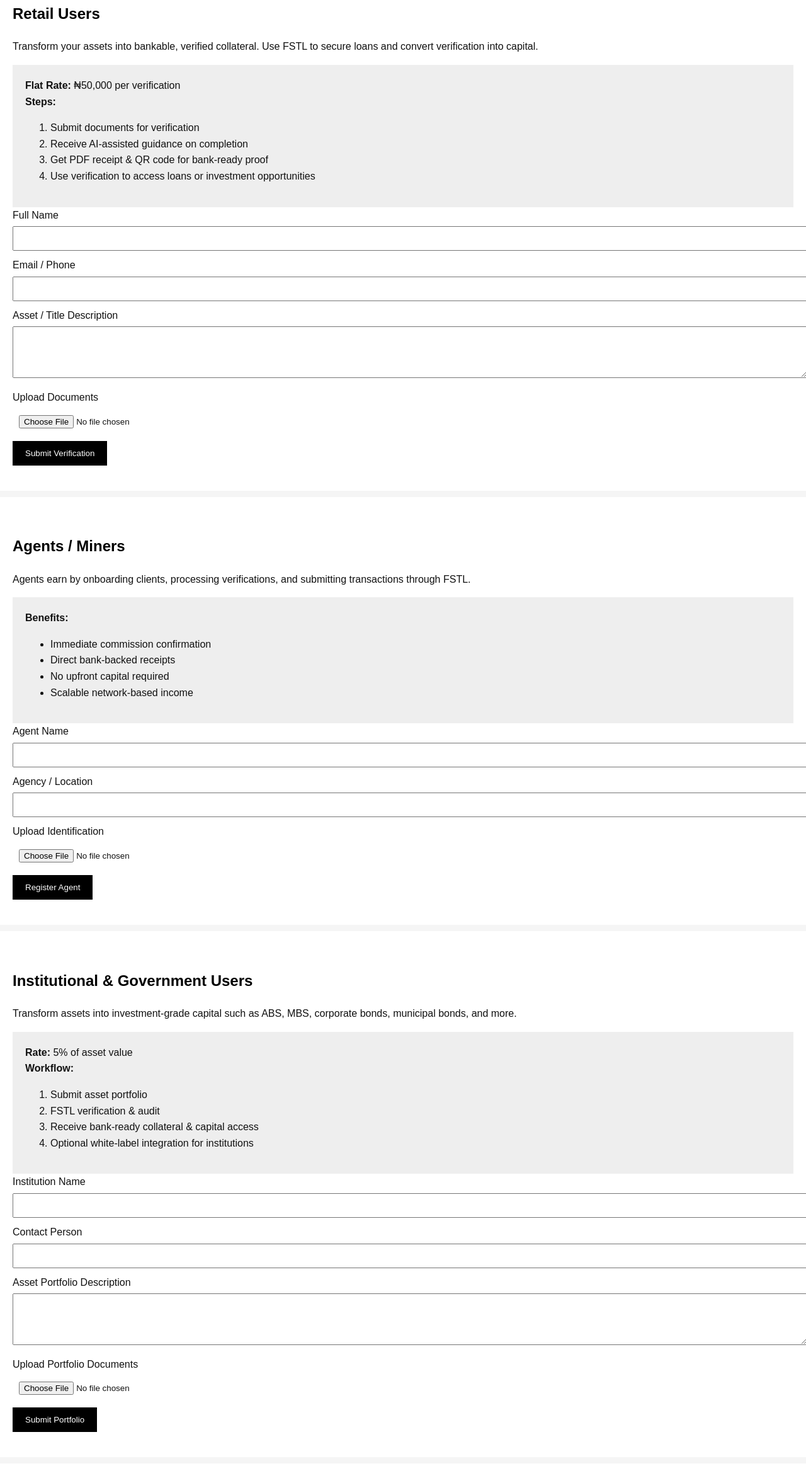
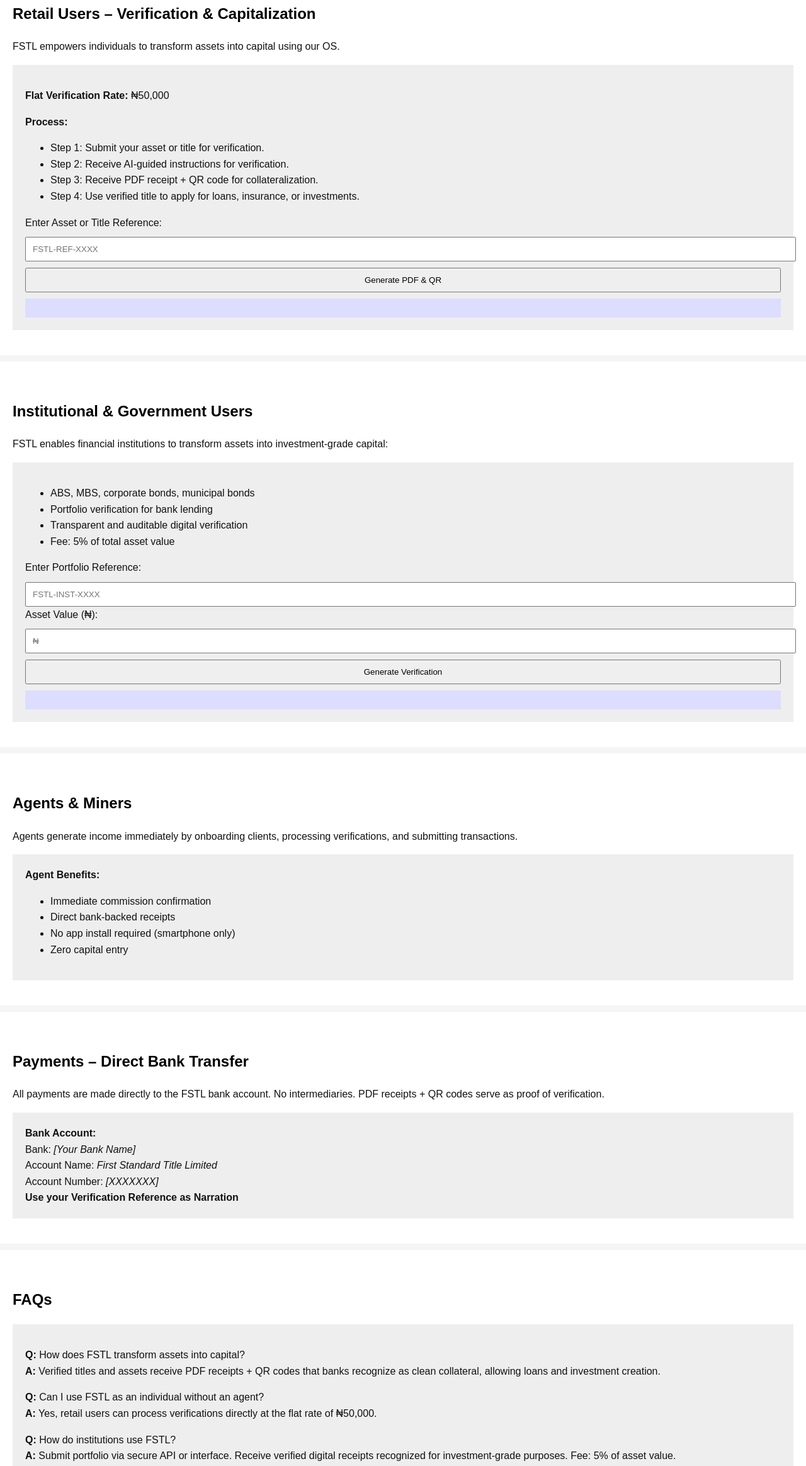
Before and after one commit to omorishaoba-alt/firststandardtitle.github.io, a plain HTML site: page index.html in a window 1280 px wide. Shown: the part 439-2766 px from the top of the page at 63% size. Drawn offline with Linux system fonts and the light colour scheme.

Commit message:
Update index.html for improved layout and content
Refactor HTML structure and improve content clarity.

```diff
--- a/index.html
+++ b/index.html
@@ -6,16 +6,16 @@
   <meta name="viewport" content="width=device-width, initial-scale=1.0">
   <meta name="description" content="FSTL – Digital Title Verification, Trust Infrastructure & Zero-Cost Revenue Engine">
   <style>
-    body { font-family: Arial, sans-serif; margin: 0; background: #f5f5f5; color: #111; line-height: 1.6; }
-    nav { background: #000; padding: 15px; position: sticky; top: 0; z-index: 1000; }
-    nav a { color: #fff; margin-right: 15px; text-decoration: none; font-weight: bold; }
-    section { padding: 40px 20px; background: #fff; margin-bottom: 10px; }
-    h1, h2 { color: #000; }
-    .cta { display: inline-block; padding: 12px 20px; background: #000; color: #fff; text-decoration: none; margin-top: 10px; }
-    .box { background: #eee; padding: 20px; margin-top: 15px; }
-    input, select, textarea { width: 100%; padding: 10px; margin-top: 5px; margin-bottom: 10px; }
-    button { padding: 12px 20px; background: #000; color: #fff; border: none; cursor: pointer; }
-    footer { background: #000; color: #fff; text-align: center; padding: 20px; font-size: 14px; }
+    body { font-family: Arial, sans-serif; margin:0; background:#f5f5f5; color:#111; line-height:1.6; }
+    nav { background:#000; padding:15px; position:sticky; top:0; }
+    nav a { color:#fff; margin-right:15px; text-decoration:none; font-weight:bold; }
+    section { padding:40px 20px; background:#fff; margin-bottom:10px; }
+    h1,h2 { color:#000; }
+    .cta { display:inline-block; padding:12px 20px; background:#000; color:#fff; text-decoration:none; margin-top:10px; }
+    .box { background:#eee; padding:20px; margin-top:15px; }
+    footer { background:#000; color:#fff; text-align:center; padding:20px; font-size:14px; }
+    input, select, button { padding:10px; margin-top:10px; width:100%; }
+    .output-box { background:#ddf; padding:15px; margin-top:10px; }
   </style>
 </head>
 <body>
@@ -23,134 +23,106 @@
 <nav>
   <a href="#home">Home</a>
   <a href="#retail">Retail</a>
+  <a href="#institutions">Institutions</a>
   <a href="#agents">Agents</a>
-  <a href="#institutions">Institutions</a>
-  <a href="#faq">FAQs</a>
-  <a href="#contact">Contact</a>
+  <a href="#payments">Payments</a>
+  <a href="#faq">FAQ</a>
 </nav>
 
-<!-- Home Section -->
 <section id="home">
   <h1>First Standard Title Limited (FSTL)</h1>
-  <p>FSTL is Nigeria’s trust infrastructure for digital title verification, transaction validation, and institutional confidence.</p>
+  <p>
+    FSTL is Nigeria’s trust infrastructure for digital title verification,
+    transaction validation, and institutional confidence.
+  </p>
   <div class="box">
     <strong>Operating Principle:</strong><br>
-    Input → Transformation → Output<br>
+    Input → Transaction → Output<br>
     Zero Infrastructure. Immediate Revenue. Silent Scale.
   </div>
 </section>
 
-<!-- Retail Section -->
 <section id="retail">
-  <h2>Retail Users</h2>
-  <p>Transform your assets into bankable, verified collateral. Use FSTL to secure loans and convert verification into capital.</p>
+  <h2>Retail Users – Verification & Capitalization</h2>
+  <p>FSTL empowers individuals to transform assets into capital using our OS.</p>
   <div class="box">
-    <strong>Flat Rate:</strong> ₦50,000 per verification<br>
-    <strong>Steps:</strong>
-    <ol>
-      <li>Submit documents for verification</li>
-      <li>Receive AI-assisted guidance on completion</li>
-      <li>Get PDF receipt & QR code for bank-ready proof</li>
-      <li>Use verification to access loans or investment opportunities</li>
-    </ol>
+    <p><strong>Flat Verification Rate:</strong> ₦50,000</p>
+    <p><strong>Process:</strong></p>
+    <ul>
+      <li>Step 1: Submit your asset or title for verification.</li>
+      <li>Step 2: Receive AI-guided instructions for verification.</li>
+      <li>Step 3: Receive PDF receipt + QR code for collateralization.</li>
+      <li>Step 4: Use verified title to apply for loans, insurance, or investments.</li>
+    </ul>
+    <div>
+      <label>Enter Asset or Title Reference:</label>
+      <input type="text" id="retailRef" placeholder="FSTL-REF-XXXX">
+      <button onclick="generateRetailReceipt()">Generate PDF & QR</button>
+      <div class="output-box" id="retailOutput"></div>
+    </div>
   </div>
-
-  <form id="retailForm">
-    <label>Full Name</label>
-    <input type="text" name="name" required>
-    <label>Email / Phone</label>
-    <input type="text" name="contact" required>
-    <label>Asset / Title Description</label>
-    <textarea name="asset" rows="4" required></textarea>
-    <label>Upload Documents</label>
-    <input type="file" name="documents" required>
-    <button type="submit">Submit Verification</button>
-  </form>
 </section>
 
-<!-- Agents Section -->
+<section id="institutions">
+  <h2>Institutional & Government Users</h2>
+  <p>FSTL enables financial institutions to transform assets into investment-grade capital:</p>
+  <div class="box">
+    <ul>
+      <li>ABS, MBS, corporate bonds, municipal bonds</li>
+      <li>Portfolio verification for bank lending</li>
+      <li>Transparent and auditable digital verification</li>
+      <li>Fee: 5% of total asset value</li>
+    </ul>
+    <div>
+      <label>Enter Portfolio Reference:</label>
+      <input type="text" id="instRef" placeholder="FSTL-INST-XXXX">
+      <label>Asset Value (₦):</label>
+      <input type="number" id="instValue" placeholder="₦">
+      <button onclick="generateInstitutionReceipt()">Generate Verification</button>
+      <div class="output-box" id="instOutput"></div>
+    </div>
+  </div>
+</section>
+
 <section id="agents">
-  <h2>Agents / Miners</h2>
-  <p>Agents earn by onboarding clients, processing verifications, and submitting transactions through FSTL.</p>
+  <h2>Agents & Miners</h2>
+  <p>Agents generate income immediately by onboarding clients, processing verifications, and submitting transactions.</p>
   <div class="box">
-    <strong>Benefits:</strong>
+    <strong>Agent Benefits:</strong>
     <ul>
       <li>Immediate commission confirmation</li>
       <li>Direct bank-backed receipts</li>
-      <li>No upfront capital required</li>
-      <li>Scalable network-based income</li>
+      <li>No app install required (smartphone only)</li>
+      <li>Zero capital entry</li>
     </ul>
   </div>
-
-  <form id="agentForm">
-    <label>Agent Name</label>
-    <input type="text" name="name" required>
-    <label>Agency / Location</label>
-    <input type="text" name="location" required>
-    <label>Upload Identification</label>
-    <input type="file" name="id" required>
-    <button type="submit">Register Agent</button>
-  </form>
 </section>
 
-<!-- Institutions Section -->
-<section id="institutions">
-  <h2>Institutional & Government Users</h2>
-  <p>Transform assets into investment-grade capital such as ABS, MBS, corporate bonds, municipal bonds, and more.</p>
+<section id="payments">
+  <h2>Payments – Direct Bank Transfer</h2>
+  <p>
+    All payments are made directly to the FSTL bank account. No intermediaries.
+    PDF receipts + QR codes serve as proof of verification.
+  </p>
   <div class="box">
-    <strong>Rate:</strong> 5% of asset value<br>
-    <strong>Workflow:</strong>
-    <ol>
-      <li>Submit asset portfolio</li>
-      <li>FSTL verification & audit</li>
-      <li>Receive bank-ready collateral & capital access</li>
-      <li>Optional white-label integration for institutions</li>
-    </ol>
+    <strong>Bank Account:</strong><br>
+    Bank: <em>[Your Bank Name]</em><br>
+    Account Name: <em>First Standard Title Limited</em><br>
+    Account Number: <em>[XXXXXXX]</em><br>
+    <strong>Use your Verification Reference as Narration</strong>
   </div>
-
-  <form id="institutionForm">
-    <label>Institution Name</label>
-    <input type="text" name="institution" required>
-    <label>Contact Person</label>
-    <input type="text" name="contact" required>
-    <label>Asset Portfolio Description</label>
-    <textarea name="assets" rows="4" required></textarea>
-    <label>Upload Portfolio Documents</label>
-    <input type="file" name="portfolio" required>
-    <button type="submit">Submit Portfolio</button>
-  </form>
 </section>
 
-<!-- FAQs Section -->
 <section id="faq">
   <h2>FAQs</h2>
   <div class="box">
-    <strong>Q:</strong> What is FSTL?<br>
-    <strong>A:</strong> FSTL is an operational system for title verification, collateralization, and capital access in Nigeria.
+    <p><strong>Q:</strong> How does FSTL transform assets into capital?<br>
+       <strong>A:</strong> Verified titles and assets receive PDF receipts + QR codes that banks recognize as clean collateral, allowing loans and investment creation.</p>
+    <p><strong>Q:</strong> Can I use FSTL as an individual without an agent?<br>
+       <strong>A:</strong> Yes, retail users can process verifications directly at the flat rate of ₦50,000.</p>
+    <p><strong>Q:</strong> How do institutions use FSTL?<br>
+       <strong>A:</strong> Submit portfolio via secure API or interface. Receive verified digital receipts recognized for investment-grade purposes. Fee: 5% of asset value.</p>
   </div>
-  <div class="box">
-    <strong>Q:</strong> How much does retail verification cost?<br>
-    <strong>A:</strong> Flat rate of ₦50,000 per asset.
-  </div>
-  <div class="box">
-    <strong>Q:</strong> How do institutions pay?<br>
-    <strong>A:</strong> 5% of total asset value per submission.
-  </div>
-</section>
-
-<!-- Contact Section -->
-<section id="contact">
-  <h2>Contact FSTL</h2>
-  <p>Reach out for support, partnerships, or enquiries.</p>
-  <form id="contactForm">
-    <label>Name</label>
-    <input type="text" name="name" required>
-    <label>Email / Phone</label>
-    <input type="text" name="contact" required>
-    <label>Message</label>
-    <textarea name="message" rows="4" required></textarea>
-    <button type="submit">Send Message</button>
-  </form>
 </section>
 
 <footer>
@@ -159,14 +131,20 @@
 </footer>
 
 <script>
-  // Placeholder: submit handlers
-  const forms = ["retailForm", "agentForm", "institutionForm", "contactForm"];
-  forms.forEach(id => {
-    document.getElementById(id).addEventListener("submit", function(e) {
-      e.preventDefault();
-      alert("Submission received. Backend integration pending.");
-    });
-  });
+  // Dummy front-end handlers for PDF & QR (simulation)
+  function generateRetailReceipt() {
+    const ref = document.getElementById('retailRef').value || 'FSTL-REF-XXXX';
+    const output = `✅ Retail verification complete.<br>Reference: <strong>${ref}</strong><br>PDF + QR generated for collateralization.`;
+    document.getElementById('retailOutput').innerHTML = output;
+  }
+
+  function generateInstitutionReceipt() {
+    const ref = document.getElementById('instRef').value || 'FSTL-INST-XXXX';
+    const value = document.getElementById('instValue').value || '0';
+    const fee = (value * 0.05).toLocaleString();
+    const output = `✅ Institutional verification complete.<br>Reference: <strong>${ref}</strong><br>Asset Value: ₦${value}<br>Fee (5%): ₦${fee}<br>PDF + QR generated for bank-ready collateralization.`;
+    document.getElementById('instOutput').innerHTML = output;
+  }
 </script>
 
 </body>
```
